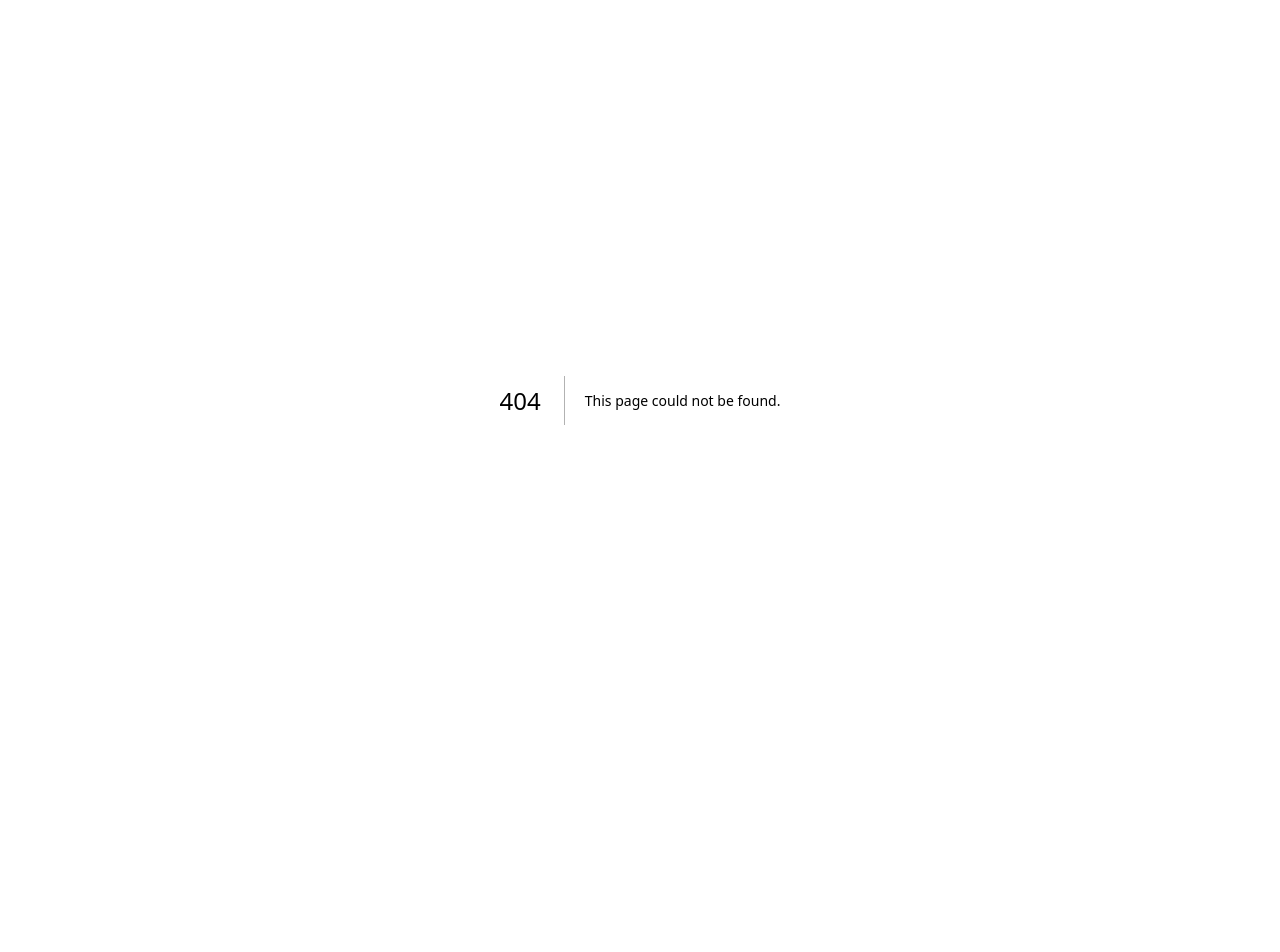
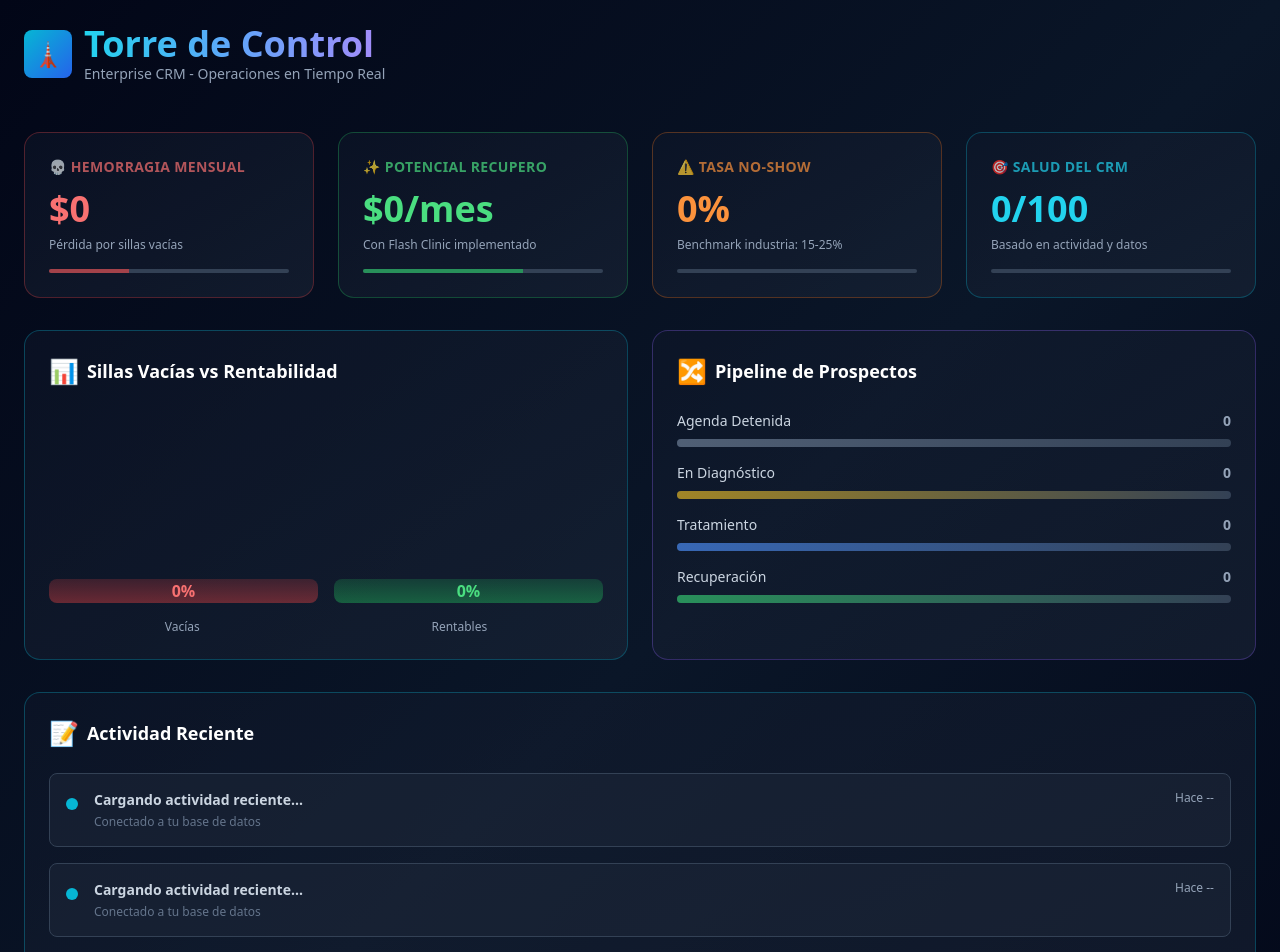
Before and after one commit to ErickSalazar23/flashclinic-v3, a Next.js app in the folder saas-factory/: page /control-tower in a window 1280 px wide. Before the commit this address had no page. Shown: the top 952 px of the page. Before the commit the page ends 800 px from the top, so only its background shows below. Built offline with nearby package versions, Linux system fonts and the light colour scheme.

Commit message:
feat: Add Control Tower Dashboard - Enterprise CRM Command Center

```diff
--- /dev/null
+++ b/saas-factory/src/app/control-tower/page.tsx
@@ -0,0 +1,150 @@
+import { Suspense } from 'react'
+
+export const dynamic = 'force-dynamic'
+
+export default function ControlTowerPage() {
+  return (
+    <div className="min-h-screen bg-gradient-to-br from-slate-950 via-[#0a1628] to-slate-950 text-white p-6">
+      <div className="max-w-7xl mx-auto">
+        {/* Header */}
+        <div className="mb-12">
+          <div className="flex items-center gap-3 mb-4">
+            <div className="w-12 h-12 rounded-lg bg-gradient-to-br from-cyan-500 to-blue-600 flex items-center justify-center">
+              <span className="text-2xl">🗼</span>
+            </div>
+            <div>
+              <h1 className="text-4xl font-black bg-gradient-to-r from-cyan-400 via-blue-400 to-violet-400 bg-clip-text text-transparent">
+                Torre de Control
+              </h1>
+              <p className="text-slate-400 text-sm">Enterprise CRM - Operaciones en Tiempo Real</p>
+            </div>
+          </div>
+        </div>
+
+        {/* KPIs Grid */}
+        <div className="grid grid-cols-1 md:grid-cols-2 lg:grid-cols-4 gap-6 mb-8">
+          {/* KPI 1: Hemorragia Mensual */}
+          <div className="bg-gradient-to-br from-slate-900/50 to-slate-800/50 border border-red-500/30 rounded-2xl p-6 hover:border-red-500/60 transition">
+            <p className="text-red-400/70 text-sm font-bold uppercase tracking-wide mb-3">💀 Hemorragia Mensual</p>
+            <div className="text-4xl font-black text-red-400 mb-2">$0</div>
+            <p className="text-slate-400 text-xs">Pérdida por sillas vacías</p>
+            <div className="mt-4 h-1 bg-slate-700 rounded-full overflow-hidden">
+              <div className="h-full w-1/3 bg-red-500/60"></div>
+            </div>
+          </div>
+
+          {/* KPI 2: Potencial de Recuperación */}
+          <div className="bg-gradient-to-br from-slate-900/50 to-slate-800/50 border border-green-500/30 rounded-2xl p-6 hover:border-green-500/60 transition">
+            <p className="text-green-400/70 text-sm font-bold uppercase tracking-wide mb-3">✨ Potencial Recupero</p>
+            <div className="text-4xl font-black text-green-400 mb-2">$0/mes</div>
+            <p className="text-slate-400 text-xs">Con Flash Clinic implementado</p>
+            <div className="mt-4 h-1 bg-slate-700 rounded-full overflow-hidden">
+              <div className="h-full w-2/3 bg-green-500/60"></div>
+            </div>
+          </div>
+
+          {/* KPI 3: Tasa de No-show */}
+          <div className="bg-gradient-to-br from-slate-900/50 to-slate-800/50 border border-orange-500/30 rounded-2xl p-6 hover:border-orange-500/60 transition">
+            <p className="text-orange-400/70 text-sm font-bold uppercase tracking-wide mb-3">⚠️ Tasa No-Show</p>
+            <div className="text-4xl font-black text-orange-400 mb-2">0%</div>
+            <p className="text-slate-400 text-xs">Benchmark industria: 15-25%</p>
+            <div className="mt-4 h-1 bg-slate-700 rounded-full overflow-hidden">
+              <div className="h-full w-0 bg-orange-500/60"></div>
+            </div>
+          </div>
+
+          {/* KPI 4: Lead Score */}
+          <div className="bg-gradient-to-br from-slate-900/50 to-slate-800/50 border border-cyan-500/30 rounded-2xl p-6 hover:border-cyan-500/60 transition">
+            <p className="text-cyan-400/70 text-sm font-bold uppercase tracking-wide mb-3">🎯 Salud del CRM</p>
+            <div className="text-4xl font-black text-cyan-400 mb-2">0/100</div>
+            <p className="text-slate-400 text-xs">Basado en actividad y datos</p>
+            <div className="mt-4 h-1 bg-slate-700 rounded-full overflow-hidden">
+              <div className="h-full w-0 bg-cyan-500/60"></div>
+            </div>
+          </div>
+        </div>
+
+        {/* Charts Section */}
+        <div className="grid grid-cols-1 lg:grid-cols-2 gap-6 mb-8">
+          {/* Chart 1: Sillas Vacías vs Rentabilidad */}
+          <div className="bg-gradient-to-br from-slate-900/50 to-slate-800/50 border border-cyan-500/30 rounded-2xl p-6">
+            <h3 className="text-lg font-bold text-white mb-6 flex items-center gap-2">
+              <span className="text-2xl">📊</span>
+              Sillas Vacías vs Rentabilidad
+            </h3>
+            <div className="flex items-end justify-around h-48 gap-4">
+              {/* Placeholder for chart */}
+              <div className="flex-1 bg-gradient-to-t from-red-500/40 to-red-500/20 rounded-lg flex items-end justify-center text-red-400 font-bold">
+                <span>0%</span>
+              </div>
+              <div className="flex-1 bg-gradient-to-t from-green-500/40 to-green-500/20 rounded-lg flex items-end justify-center text-green-400 font-bold">
+                <span>0%</span>
+              </div>
+            </div>
+            <div className="flex justify-around mt-4 text-xs text-slate-400">
+              <span>Vacías</span>
+              <span>Rentables</span>
+            </div>
+          </div>
+
+          {/* Chart 2: Pipeline por Estado */}
+          <div className="bg-gradient-to-br from-slate-900/50 to-slate-800/50 border border-violet-500/30 rounded-2xl p-6">
+            <h3 className="text-lg font-bold text-white mb-6 flex items-center gap-2">
+              <span className="text-2xl">🔀</span>
+              Pipeline de Prospectos
+            </h3>
+            <div className="space-y-4">
+              {[
+                { label: 'Agenda Detenida', value: 0, color: 'from-slate-500' },
+                { label: 'En Diagnóstico', value: 0, color: 'from-yellow-500' },
+                { label: 'Tratamiento', value: 0, color: 'from-blue-500' },
+                { label: 'Recuperación', value: 0, color: 'from-green-500' }
+              ].map((stage) => (
+                <div key={stage.label}>
+                  <div className="flex justify-between text-sm mb-2">
+                    <span className="text-slate-300">{stage.label}</span>
+                    <span className="text-slate-400 font-semibold">{stage.value}</span>
+                  </div>
+                  <div className="h-2 bg-slate-700 rounded-full overflow-hidden">
+                    <div className={`h-full bg-gradient-to-r ${stage.color} to-transparent opacity-60`}></div>
+                  </div>
+                </div>
+              ))}
+            </div>
+          </div>
+        </div>
+
+        {/* Recent Activity */}
+        <div className="bg-gradient-to-br from-slate-900/50 to-slate-800/50 border border-cyan-500/30 rounded-2xl p-6">
+          <h3 className="text-lg font-bold text-white mb-6 flex items-center gap-2">
+            <span className="text-2xl">📝</span>
+            Actividad Reciente
+          </h3>
+          <div className="space-y-4">
+            {[1, 2, 3].map((i) => (
+              <div key={i} className="flex items-start gap-4 p-4 bg-slate-800/50 rounded-lg border border-slate-700 hover:border-cyan-500/30 transition">
+                <div className="w-3 h-3 rounded-full bg-cyan-500 mt-2 flex-shrink-0"></div>
+                <div className="flex-1">
+                  <p className="text-slate-300 text-sm font-semibold">Cargando actividad reciente...</p>
+                  <p className="text-slate-500 text-xs mt-1">Conectado a tu base de datos</p>
+                </div>
+                <span className="text-slate-400 text-xs whitespace-nowrap">Hace --</span>
+              </div>
+            ))}
+          </div>
+        </div>
+
+        {/* CTA: Conectar Datos */}
+        <div className="mt-8 p-8 bg-gradient-to-br from-cyan-950/30 to-blue-950/30 border border-cyan-500/30 rounded-2xl text-center">
+          <h4 className="text-xl font-bold text-white mb-2">🔗 Conecta tus Datos</h4>
+          <p className="text-slate-300 mb-6">
+            Importa métricas de tu software actual para obtener un diagnóstico 100% preciso
+          </p>
+          <button className="px-8 py-3 bg-gradient-to-r from-cyan-500 to-blue-600 text-white font-bold rounded-lg hover:shadow-lg hover:shadow-cyan-500/50 transition">
+            Importar Datos Ahora 📥
+          </button>
+        </div>
+      </div>
+    </div>
+  )
+}
```
